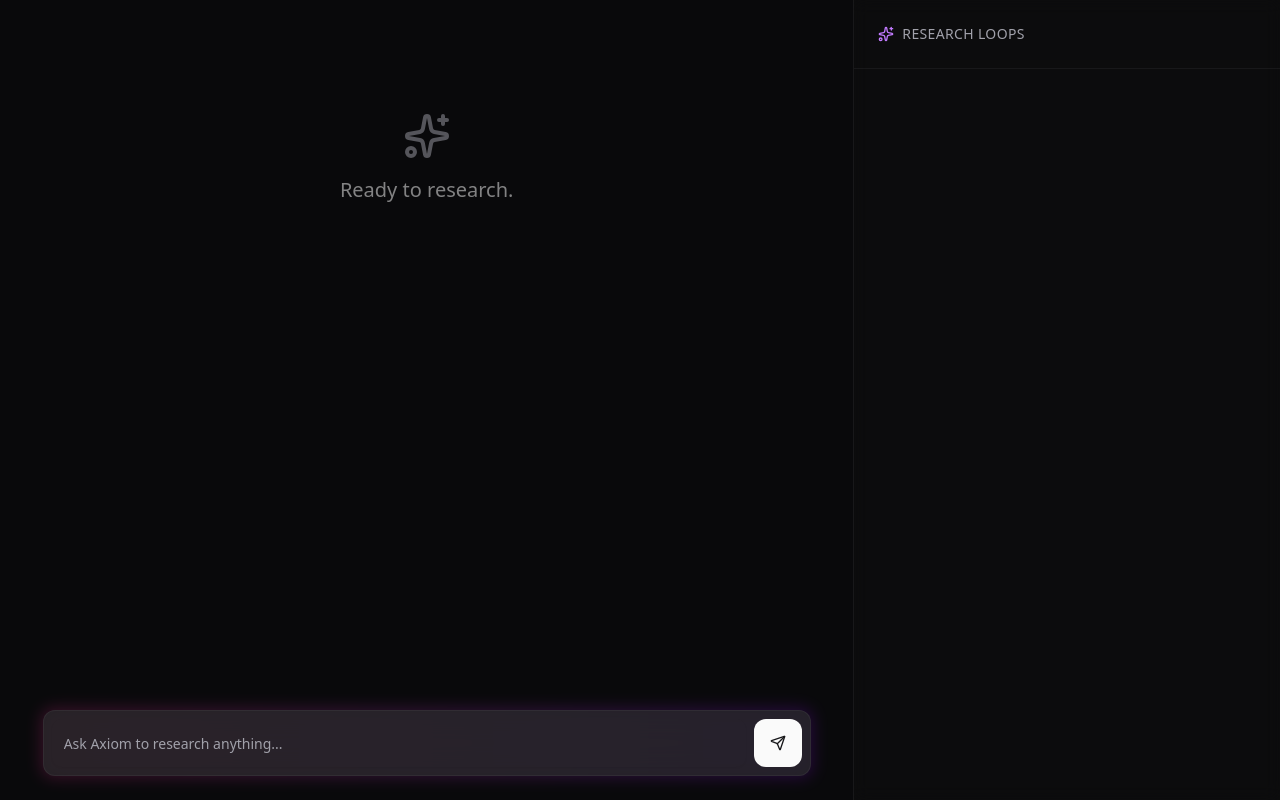
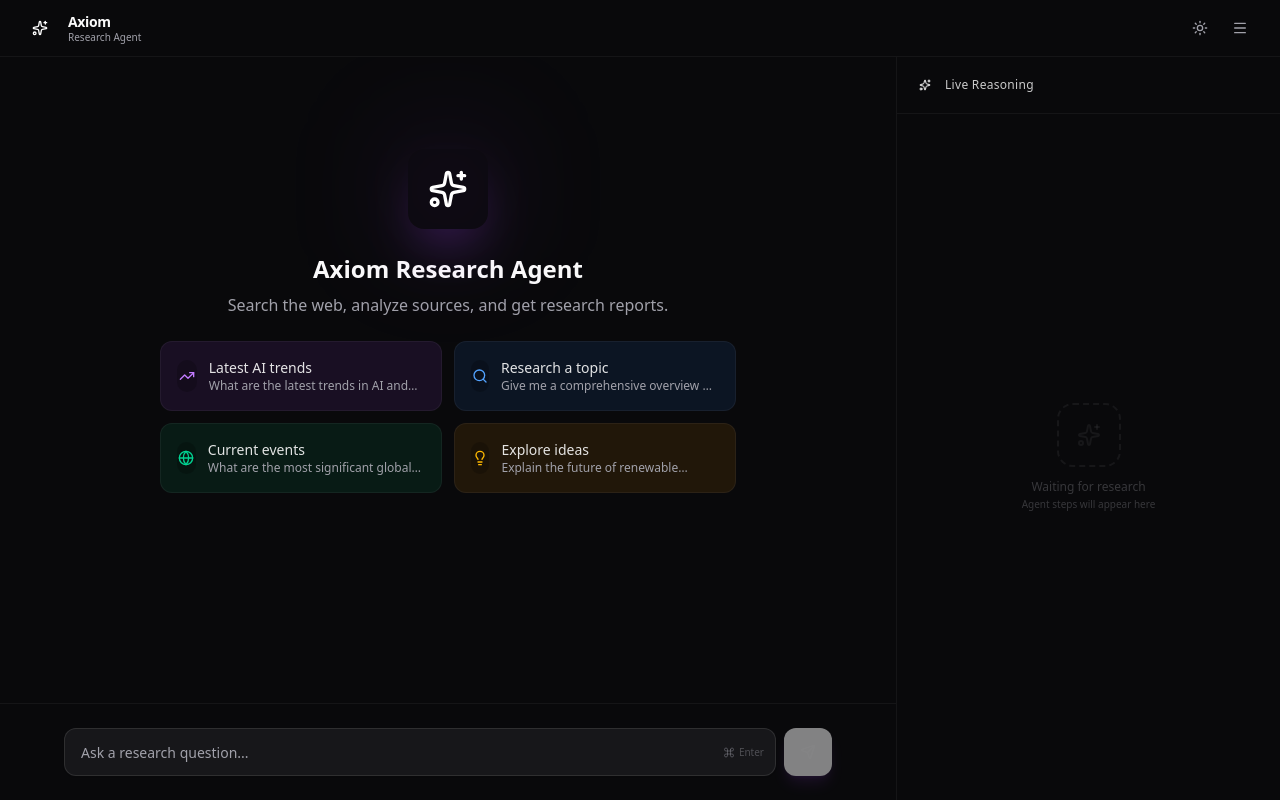
Before and after one commit to ayomidedaniel1/axiom, a Next.js app: page / in a window 1280 px wide. Built offline with nearby package versions, Linux system fonts and the light colour scheme.

Commit message:
feat: introduce research agent application page with chat, thought log, and global dark theme styling.

```diff
--- a/app/page.tsx
+++ b/app/page.tsx
@@ -1,31 +1,37 @@
 "use client";
 
-import { useState } from "react";
+import { useState, useRef, useEffect } from "react";
 import { Input } from "@/components/ui/input";
 import { Button } from "@/components/ui/button";
-import { Send, Sparkles } from "lucide-react";
+import { Send, Sparkles, Bot, PanelRightClose, PanelRight, Command } from "lucide-react";
 import { ThoughtLog } from "@/components/research/thought-log";
+import { Header } from "@/components/layout/header";
+import { PromptSuggestions } from "@/components/research/prompt-suggestions";
+import { MessageBubble } from "@/components/research/message-bubble";
 import { useResearch } from "@/hooks/use-research";
-import ReactMarkdown from "react-markdown";
 import { UIMessage } from "ai";
 
 export default function Page() {
-  const { messages, sendMessage, steps } = useResearch();
+  const { messages, sendMessage, steps, isLoading } = useResearch();
   const [input, setInput] = useState("");
+  const [sidebarVisible, setSidebarVisible] = useState(true);
+  const messagesEndRef = useRef<HTMLDivElement>(null);
+
+  useEffect(() => {
+    messagesEndRef.current?.scrollIntoView({ behavior: "smooth" });
+  }, [messages, steps, isLoading]);
 
   const handleSend = async () => {
     if (!input.trim()) return;
-
-    const messageText = input;
-
+    const text = input;
     setInput("");
-
-    await sendMessage({
-      text: messageText,
-    });
+    await sendMessage({ text });
   };
 
-  // Helper: Extract text content safely from UIMessage parts
+  const handlePromptSelect = (prompt: string) => {
+    setInput(prompt);
+  };
+
   const getTextFromMessage = (message: UIMessage) => {
     if (!message.parts) return "";
     return message.parts
@@ -34,73 +40,140 @@ export default function Page() {
       .join("");
   };
 
-  const lastAssistantMessage = [...messages].reverse().find(m => m.role === 'assistant');
-  const reportContent = lastAssistantMessage ? getTextFromMessage(lastAssistantMessage) : "";
+  return (
+    <div className="flex flex-col h-screen w-full overflow-hidden bg-background text-foreground">
+      {/* Header */}
+      <Header
+        onToggleSidebar={() => setSidebarVisible(!sidebarVisible)}
+        sidebarVisible={sidebarVisible}
+      />
 
-  return (
-    <div className="grid grid-cols-12 h-screen w-full overflow-hidden bg-background text-foreground">
+      {/* Main Content */}
+      <div className="flex flex-1 overflow-hidden">
+        {/* LEFT: Chat Interface */}
+        <div className={`flex flex-col h-full relative transition-all duration-300 ${sidebarVisible ? 'flex-1' : 'w-full'}`}>
+          <div className="flex-1 overflow-y-auto p-6 scrollbar-thin">
+            <div className="max-w-3xl mx-auto space-y-6">
 
-      {/* LEFT: Chat Area */}
-      <div className="col-span-8 flex flex-col h-full relative">
-        <div className="flex-1 p-8 overflow-y-auto scrollbar-hide">
-          <div className="max-w-3xl mx-auto space-y-8">
+              {/* Empty State */}
+              {messages.length === 0 && (
+                <div className="flex flex-col items-center justify-center min-h-[60vh] gap-6 animate-fade-in">
+                  <div className="relative">
+                    <div className="absolute inset-0 blur-3xl bg-purple-500/20 rounded-full" />
+                    <div className="relative w-20 h-20 rounded-2xl gradient-purple flex items-center justify-center shadow-2xl shadow-purple-500/30">
+                      <Sparkles className="w-10 h-10 text-white" />
+                    </div>
+                  </div>
+                  <div className="text-center space-y-2">
+                    <h1 className="text-2xl font-semibold gradient-text">Axiom Research Agent</h1>
+                    <p className="text-muted-foreground">
+                      Search the web, analyze sources, and get research reports.
+                    </p>
+                  </div>
+                  <PromptSuggestions onSelectPrompt={handlePromptSelect} />
+                </div>
+              )}
 
-            {/* User Message */}
-            {messages.length > 0 && messages[messages.length - 1].role === 'user' && (
-              <div className="flex justify-end">
-                <div className="bg-secondary text-secondary-foreground px-4 py-2 rounded-2xl rounded-tr-sm max-w-[80%]">
-                  {getTextFromMessage(messages[messages.length - 1])}
+              {/* Messages */}
+              {messages.map((m) => (
+                <MessageBubble
+                  key={m.id}
+                  message={m}
+                  getTextFromMessage={getTextFromMessage}
+                />
+              ))}
+
+              {/* Loading Indicator */}
+              {isLoading && messages[messages.length - 1]?.role === 'user' && (
+                <div className="flex gap-3 justify-start animate-fade-in">
+                  <div className="w-8 h-8 rounded-full gradient-emerald flex items-center justify-center shrink-0 shadow-lg shadow-emerald-500/20">
+                    <Bot className="w-4 h-4 text-white" />
+                  </div>
+                  <div className="bg-secondary/50 border border-white/5 px-5 py-4 rounded-2xl rounded-tl-sm flex items-center gap-2">
+                    <div className="flex items-center gap-1.5">
+                      <span className="w-2 h-2 bg-primary rounded-full animate-bounce [animation-delay:-0.3s]" />
+                      <span className="w-2 h-2 bg-primary rounded-full animate-bounce [animation-delay:-0.15s]" />
+                      <span className="w-2 h-2 bg-primary rounded-full animate-bounce" />
+                    </div>
+                    <span className="text-xs text-muted-foreground ml-2">Researching...</span>
                   </div>
                 </div>
               )}
 
-            {/* Assistant Report */}
-            {lastAssistantMessage && reportContent ? (
-              <div className="prose prose-invert prose-p:leading-relaxed prose-pre:bg-secondary/50 max-w-none animate-in fade-in duration-500">
-                <ReactMarkdown>{reportContent}</ReactMarkdown>
-              </div>
-            ) : (
-              // Empty State
-              messages.length === 0 && (
-                <div className="flex flex-col items-center justify-center h-full pt-20 opacity-50">
-                  <Sparkles className="w-12 h-12 mb-4 text-muted-foreground" />
-                  <p className="text-xl font-medium">Ready to research.</p>
-                </div>
-              )
-            )}
+              <div ref={messagesEndRef} />
             </div>
           </div>
 
           {/* Input Area */}
-        <div className="p-6">
-          <div className="max-w-3xl mx-auto relative group">
-            <div className="absolute -inset-0.5 bg-linear-to-r from-pink-500 to-purple-600 rounded-xl opacity-20 group-hover:opacity-40 transition duration-500 blur"></div>
+          <div className="p-4 md:p-6 glass border-t border-white/5">
+            <div className="max-w-3xl mx-auto">
               <form
                 onSubmit={(e) => { e.preventDefault(); handleSend(); }}
-              className="relative flex gap-2 bg-secondary/80 backdrop-blur-xl p-2 rounded-xl border border-white/5"
+                className="relative flex gap-2"
               >
+                <div className="relative flex-1">
                   <Input
-                placeholder="Ask Axiom to research anything..."
+                    placeholder="Ask a research question..."
                     value={input}
                     onChange={(e) => setInput(e.target.value)}
-                className="flex-1 bg-transparent border-none focus-visible:ring-0 text-base h-12"
+                    className="w-full bg-secondary/50 border-white/10 focus-visible:ring-1 focus-visible:ring-primary/50 h-12 pl-4 pr-12 rounded-xl text-sm"
                   />
-              <Button type="submit" size="icon" className="h-12 w-12 rounded-lg bg-primary text-primary-foreground hover:opacity-90 transition-opacity">
-                <Send className="w-5 h-5" />
+                  <div className="absolute right-3 top-1/2 -translate-y-1/2 hidden sm:flex items-center gap-1 text-muted-foreground/40">
+                    <Command className="w-3 h-3" />
+                    <span className="text-[10px]">Enter</span>
+                  </div>
+                </div>
+                <Button
+                  type="submit"
+                  size="icon"
+                  disabled={!input.trim() || isLoading}
+                  className="h-12 w-12 rounded-xl gradient-purple hover:opacity-90 transition-all disabled:opacity-50 shadow-lg shadow-purple-500/20"
+                >
+                  <Send className="w-5 h-5 text-white" />
                 </Button>
               </form>
             </div>
           </div>
         </div>
 
-      {/* RIGHT: Agent Sidebar */}
-      <div className="col-span-4 h-full border-l border-white/5 bg-secondary/10 backdrop-blur-sm flex flex-col">
-        <div className="p-6 border-b border-white/5 flex items-center gap-2">
-          <Sparkles className="w-4 h-4 text-purple-400" />
-          <h2 className="font-medium text-sm tracking-wide text-muted-foreground uppercase">Research Loops</h2>
+        {/* RIGHT: Live Thought Logs */}
+        <div
+          className={`
+            h-full glass flex flex-col border-l border-white/5 transition-all duration-300 overflow-hidden
+            ${sidebarVisible ? 'w-80 lg:w-96 opacity-100' : 'w-0 opacity-0'}
+          `}
+        >
+          {/* Sidebar Header */}
+          <div className="p-4 border-b border-white/5 flex items-center justify-between shrink-0">
+            <div className="flex items-center gap-2">
+              <div className="w-6 h-6 rounded-md gradient-purple flex items-center justify-center">
+                <Sparkles className="w-3 h-3 text-white" />
               </div>
-        <div className="p-6 flex-1 overflow-hidden">
+              <span className="font-medium text-xs tracking-wide text-foreground/80">Live Reasoning</span>
+            </div>
+            {steps.length > 0 && (
+              <span className="text-[10px] bg-white/5 px-2 py-1 rounded-full text-muted-foreground font-mono">
+                {steps.length} {steps.length === 1 ? 'Step' : 'Steps'}
+              </span>
+            )}
+          </div>
+
+          {/* Sidebar Content */}
+          <div className="flex-1 overflow-hidden p-4">
+            {steps.length === 0 ? (
+              <div className="h-full flex flex-col items-center justify-center text-muted-foreground/30 gap-3">
+                <div className="w-16 h-16 border-2 border-dashed border-current rounded-2xl opacity-30 flex items-center justify-center">
+                  <Sparkles className="w-6 h-6" />
+                </div>
+                <div className="text-center">
+                  <p className="text-xs font-medium">Waiting for research</p>
+                  <p className="text-[10px] mt-0.5">Agent steps will appear here</p>
+                </div>
+              </div>
+            ) : (
               <ThoughtLog steps={steps} />
+            )}
+          </div>
         </div>
       </div>
     </div>
```
Lines whose indentation alone changed are shown as unchanged.
